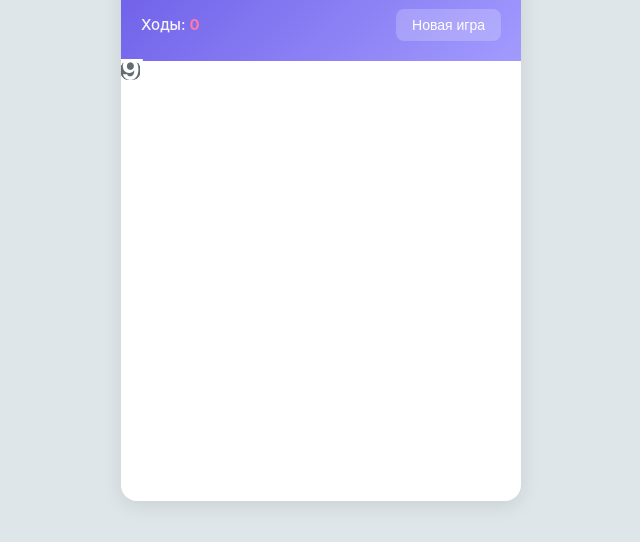
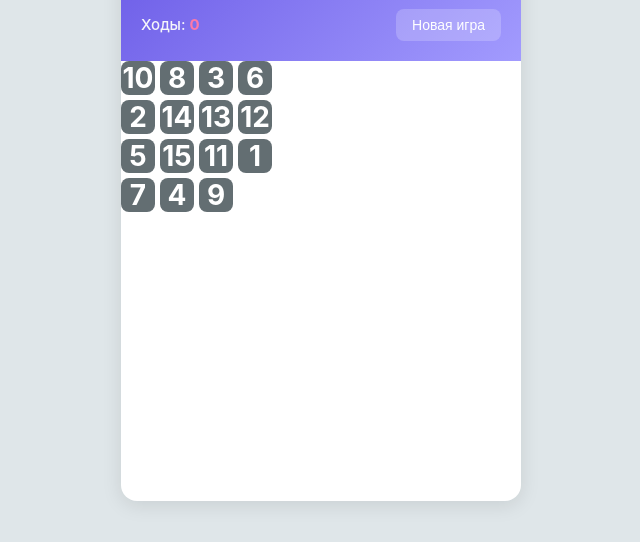
Before and after one commit to twinkkov/pyatnadsh192ie10, a website: page index.html in a window 1280 px wide. Shown: the part 196-738 px from the top of the page, without its empty margins (319-959 px from the left). Drawn offline with Linux system fonts and the light colour scheme.

Commit message:
Полная версия с анимациями

```diff
--- a/game.js
+++ b/game.js
@@ -118,7 +118,7 @@ function handleTileClick(row, col) {
         board[row][col] = 0;
 
         // Обновляем DOM
-        tile.style.transform = 'translate(0, 0)';
+        tile.style.transform = '';
         tile.dataset.row = emptyPos.row;
         tile.dataset.col = emptyPos.col;
 
--- a/style.css
+++ b/style.css
@@ -118,9 +118,9 @@ body {
 }
 
 .tile {
-    position: absolute; /* Абсолютное позиционирование для перемещения */
-    width: calc(25% - 5px); /* Учитываем gap для ширины */
-    height: calc(25% - 5px); /* Учитываем gap для высоты */
+    position: relative; /* Плитки остаются в сетке */
+    width: 100%; /* Плитки занимают всю ячейку */
+    height: 100%; /* Плитки занимают всю ячейку */
     display: flex;
     justify-content: center;
     align-items: center;
```
